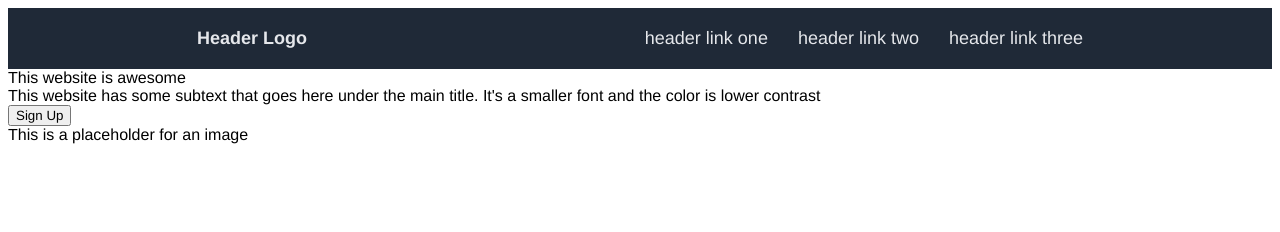
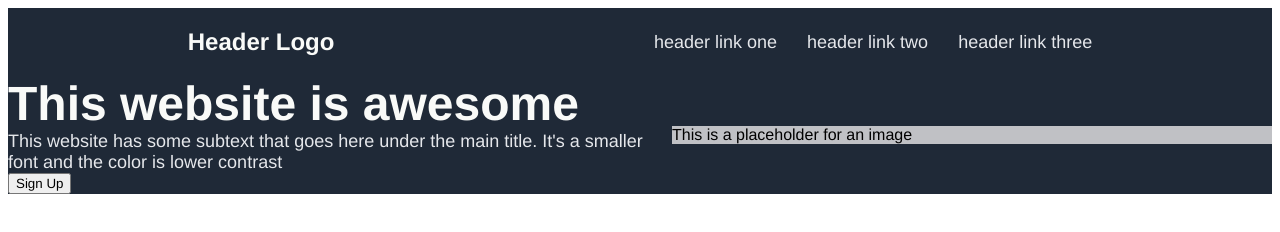
Before and after one commit to blaxokreemo/landing-page, a plain HTML site: page index.html in a window 1280 px wide. Drawn offline with Linux system fonts and the light colour scheme.

Commit message:
Style intro content and attempt to align

```diff
--- a/styles.css
+++ b/styles.css
@@ -20,9 +20,38 @@ ul {
 
 .logo {
     font-weight: 600;
+    font-size: 24px;
+    color: #F9FAF8;
 }
 
 .header ul {
     display: flex;
     gap: 30px;
 }
+
+.intro {
+    background-color: #1F2937;
+    display: flex;
+    align-items: center;
+    justify-content: space-around;
+}
+
+.intro-left {
+    flex: 1
+}
+
+.intro-right {
+    flex: 0 0 600px;
+    background: #c0c1c5;
+}
+
+.tagline {
+    font-size: 48px;
+    font-weight: bolder;
+    color: #F9FAF8;
+}
+
+.text {
+    font-size: 18px;
+    color: #E5E7EB;
+}
```
